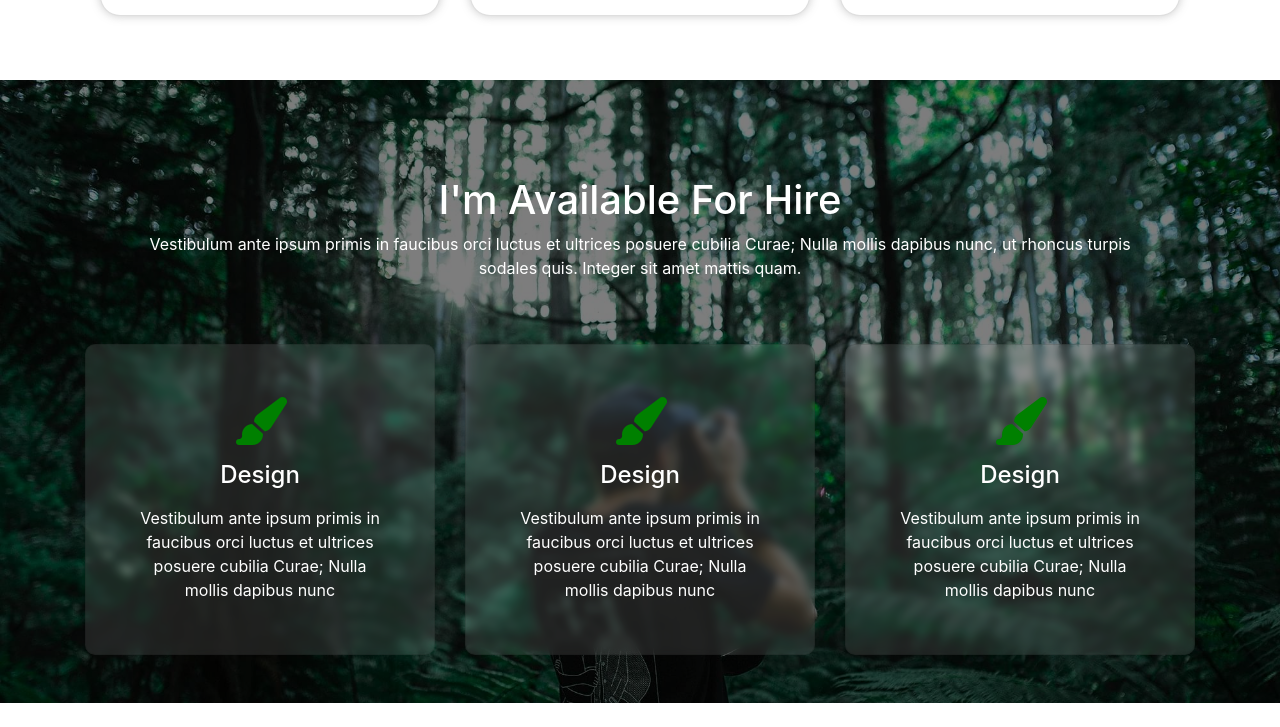
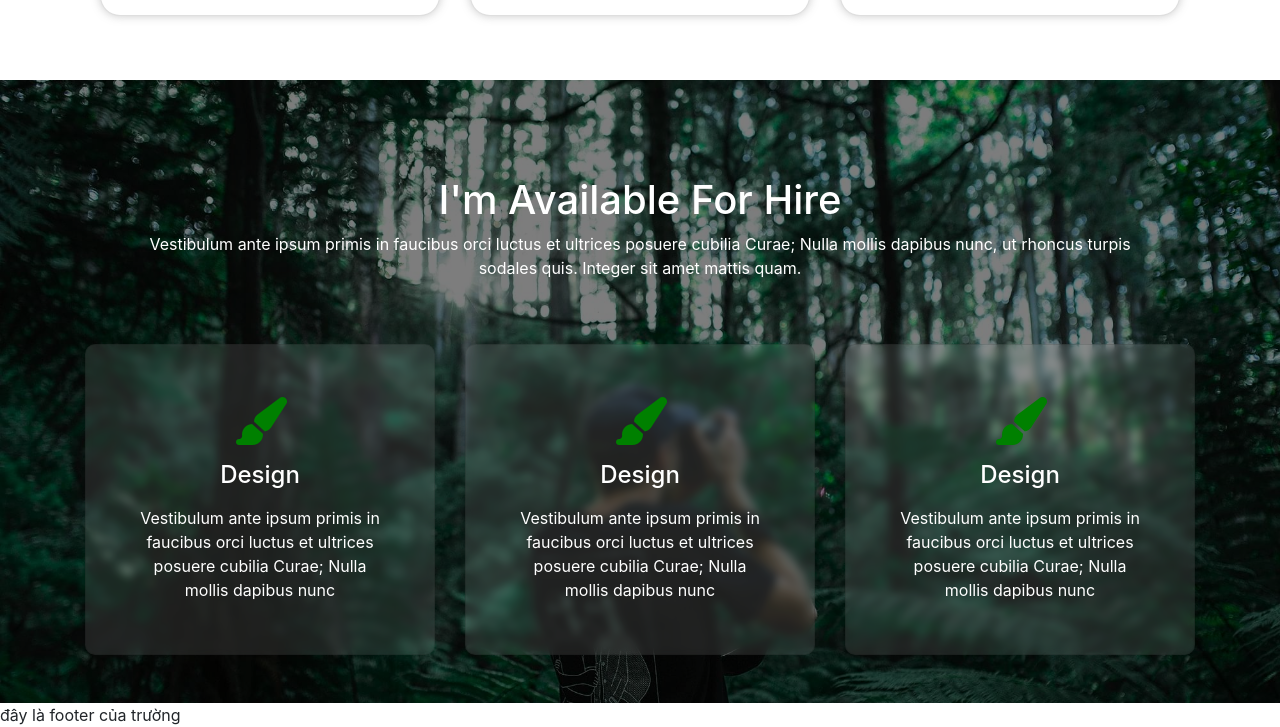
Before and after one commit to lololomon/portfolio, a plain HTML site: page Index.html in a window 1280 px wide. Shown: the part 2009-2736 px from the top of the page. Before the commit the page ends 2712 px from the top, so only its background shows below. Drawn offline with nearby package versions, Linux system fonts and the light colour scheme.

Commit message:
footer của trường

```diff
--- a/Index.html
+++ b/Index.html
@@ -307,6 +307,8 @@
         </div>
     </section>
 
+    <footer>đây là footer của trường</footer>
+
     <!-- Optional JavaScript -->
     <!-- jQuery first, then Popper.js, then Bootstrap JS -->
     <script src="https://code.jquery.com/jquery-3.3.1.slim.min.js"
```
